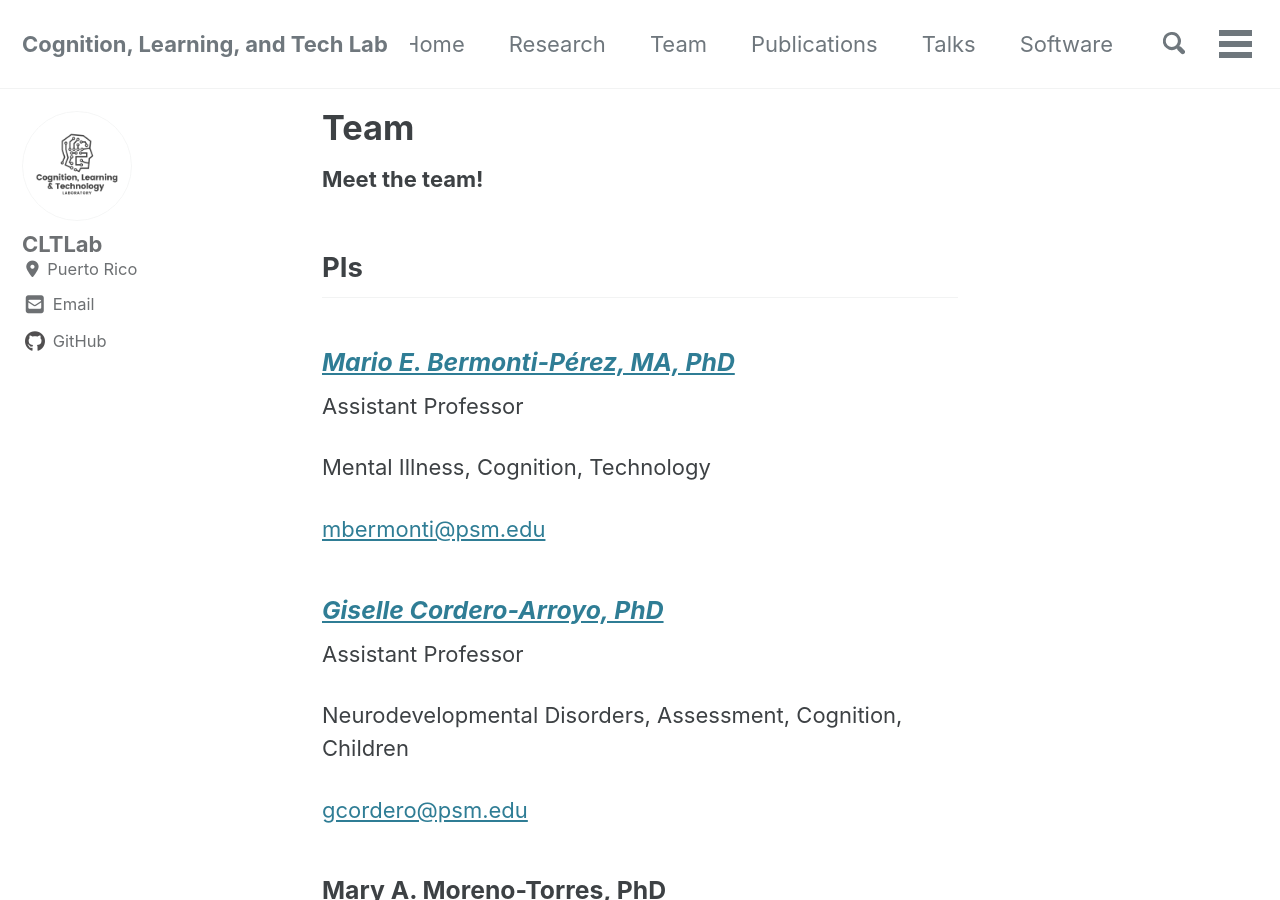
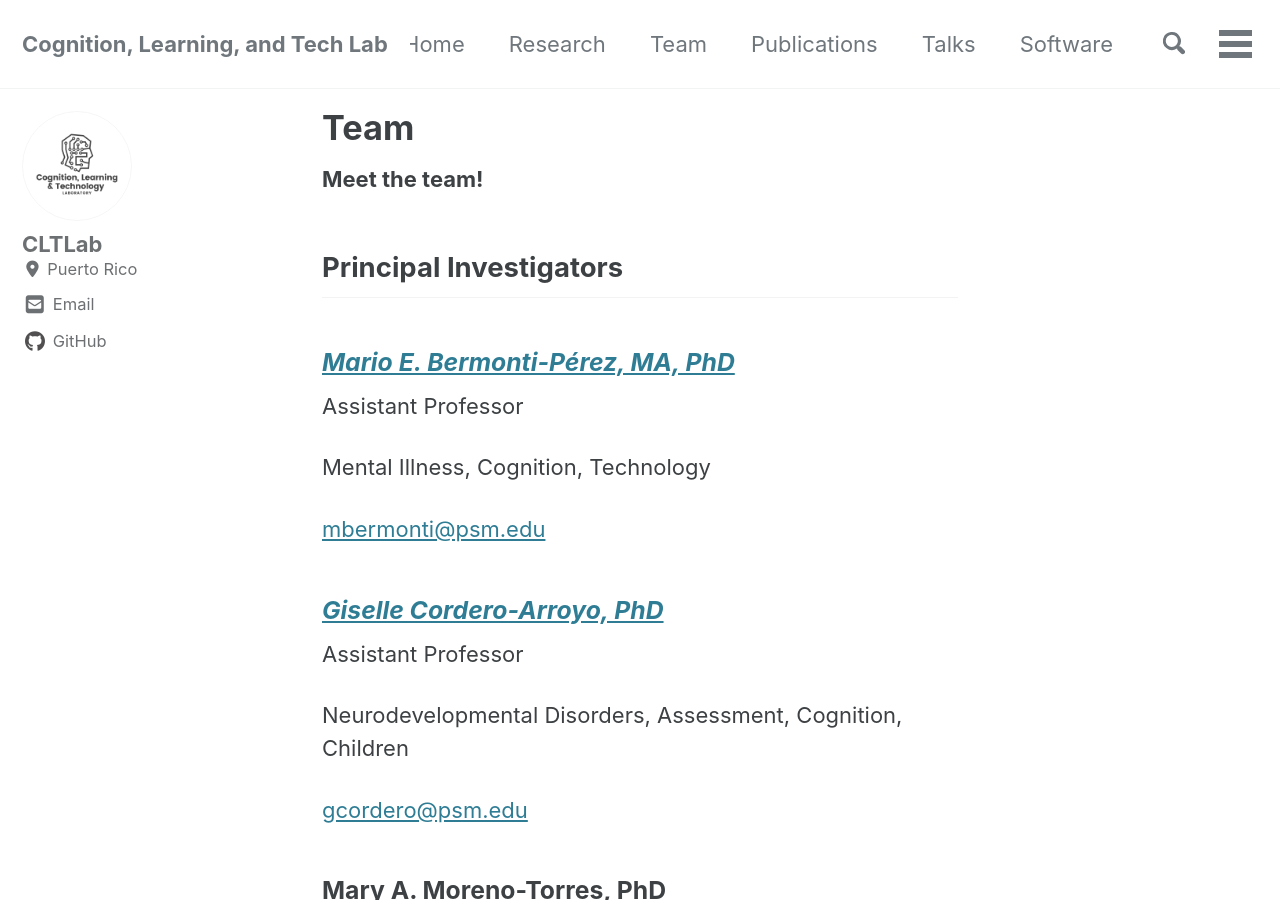
Before and after one commit to cognition-health-technology-lab/chtlab.github.io, a Jekyll site: the page built from _pages/team.md, in a window 1280 px wide and 900 px high. Built offline with Jekyll 4.4.1, drawn with Linux system fonts in a browser that asks for light colours; cached includes are drawn as plain includes; nearby versions of some CDN libraries; a style sheet for code colours, icons or effects is not loaded.

Commit message:
Add pic to pis and contrib if available

```diff
--- a/_layouts/team.html
+++ b/_layouts/team.html
@@ -4,8 +4,11 @@ layout: single
 
 {{ content}}
 
-<h2>PIs</h2>
+<h2>Principal Investigators</h2>
 {% for member in site.data.pis %}
+{% if member.pic %}
+<img src="/images/team/{{ member.pic }}.jpg" alt="{{member.name}} pic">
+{% endif %}
 {% if member.webpage %}
 <h3><em><a href="{{ member.webpage }}">{{ member.name }}</a></em></h3>
 {% else %}
@@ -19,6 +22,9 @@ layout: single
 <h2>Contributors</h2>
 {% assign team = site.data.contributors | sort: "name"%}
 {% for member in team %}
+{% if member.pic %}
+<img src="/images/team/{{ member.pic }}.jpg" alt="{{member.name}} pic">
+{% endif %}
 {% if member.webpage %}
 <h3><em><a href="{{ member.webpage }}">{{ member.name }}</a></em></h3>
 {% else %}
```
